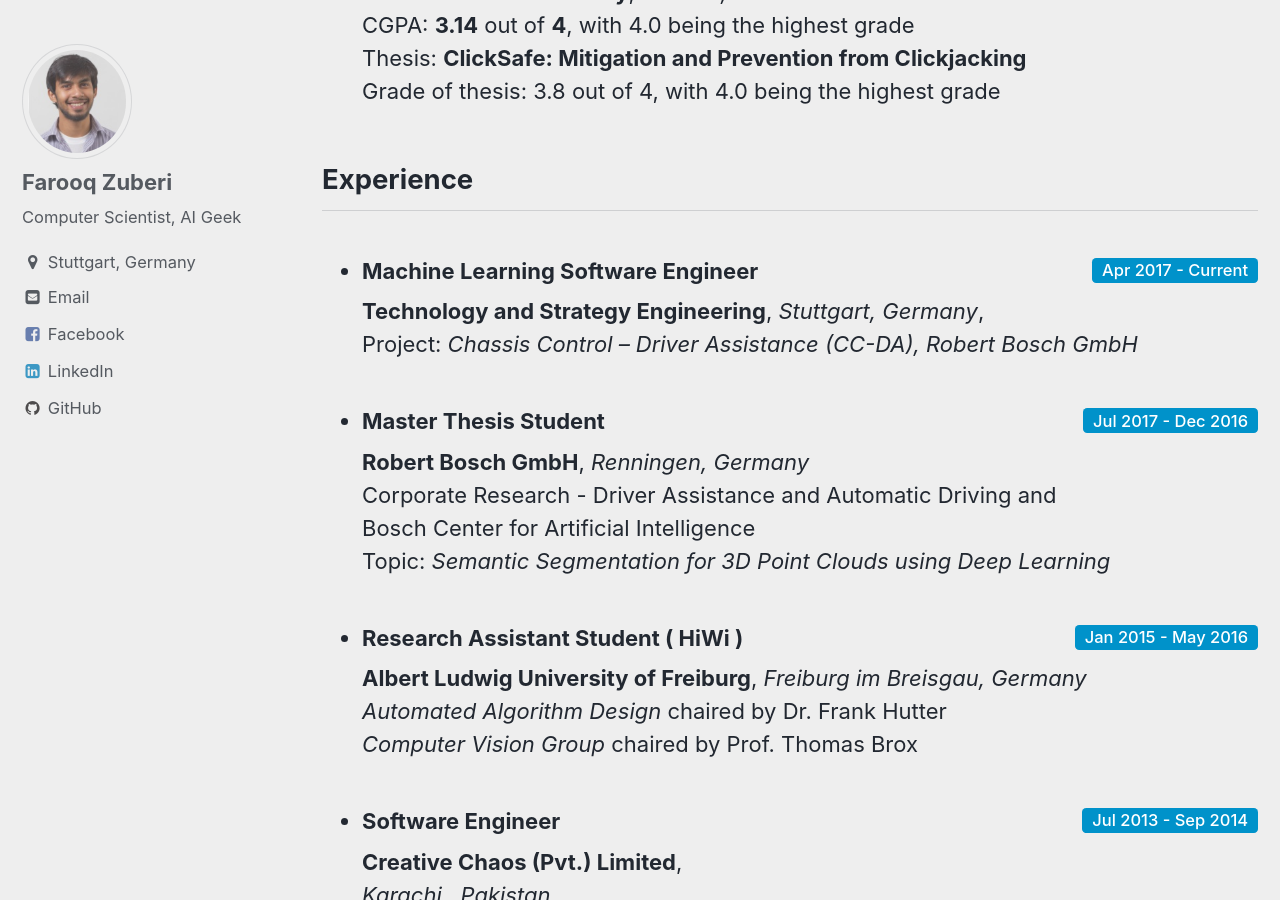
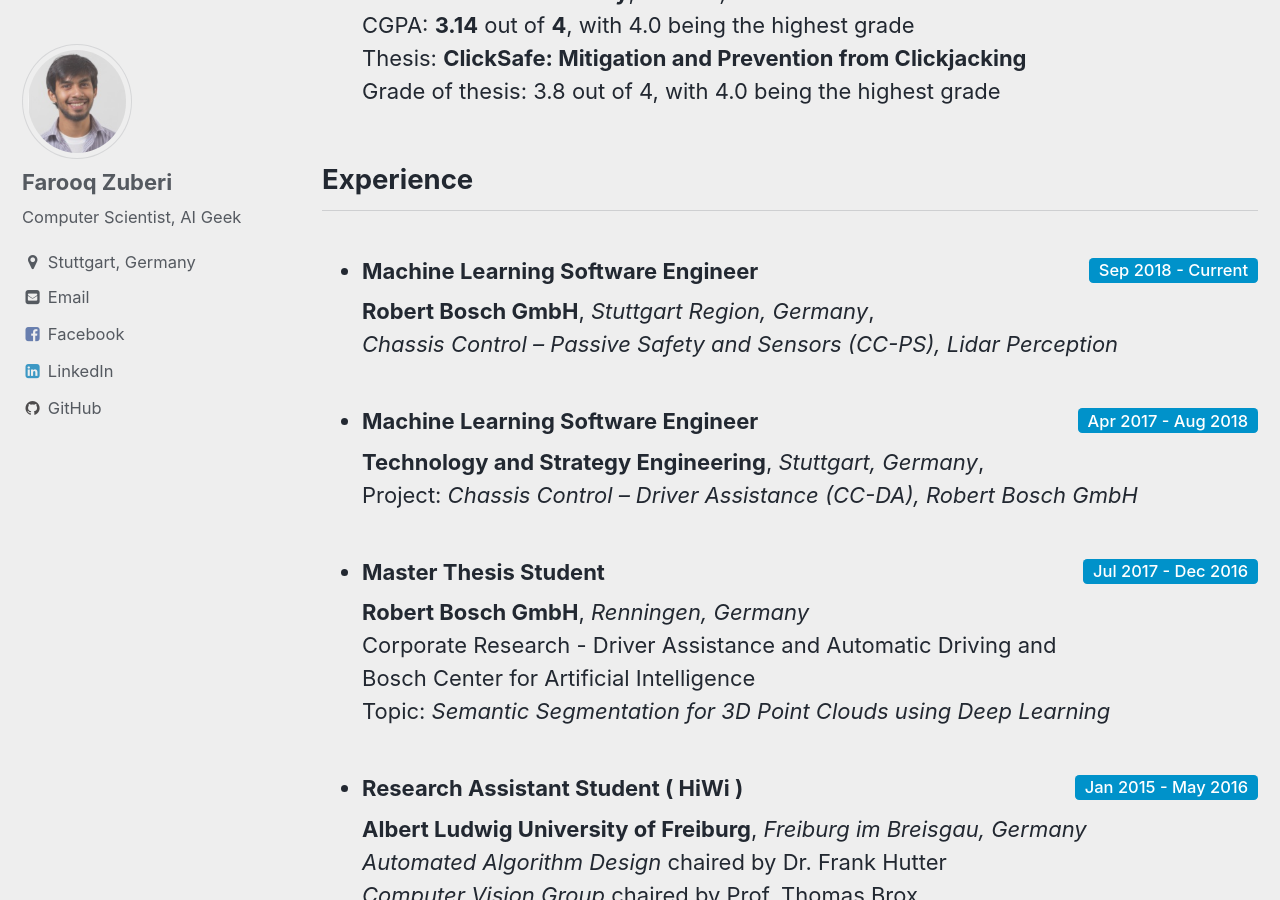
Before and after one commit to FarooqZuberi/FarooqZuberi.github.io, a Jekyll site: the page built from _pages/resume.html, in a window 1280 px wide and 900 px high, scrolled down 1682 px. Built offline with Jekyll 4.4.1, drawn with Linux system fonts in a browser that asks for light colours.

Commit message:
Updated current job in resume

```diff
--- a/_pages/resume.html
+++ b/_pages/resume.html
@@ -215,7 +215,15 @@
 	<li>
 		<h3>
 			<strong>Machine Learning Software Engineer</strong>
-			<span class="label-info">Apr 2017 - Current</span>
+			<span class="label-info">Sep 2018 - Current</span>
+		</h3>
+		<b>Robert Bosch GmbH</b>, <i>Stuttgart Region, Germany</i>,
+		<p><i>Chassis Control – Passive Safety and Sensors (CC-PS), Lidar Perception</i></p>
+	</li>
+  <li>
+		<h3>
+			<strong>Machine Learning Software Engineer</strong>
+			<span class="label-info">Apr 2017 - Aug 2018</span>
 		</h3>
 		<b>Technology and Strategy Engineering</b>, <i>Stuttgart, Germany</i>,
 		<p>Project: <i>Chassis Control – Driver Assistance (CC-DA), Robert Bosch GmbH</i></p>
```
